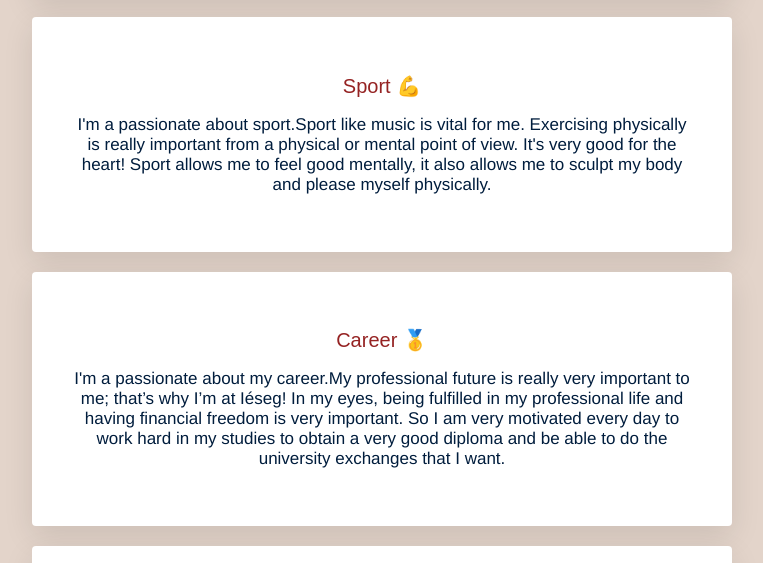
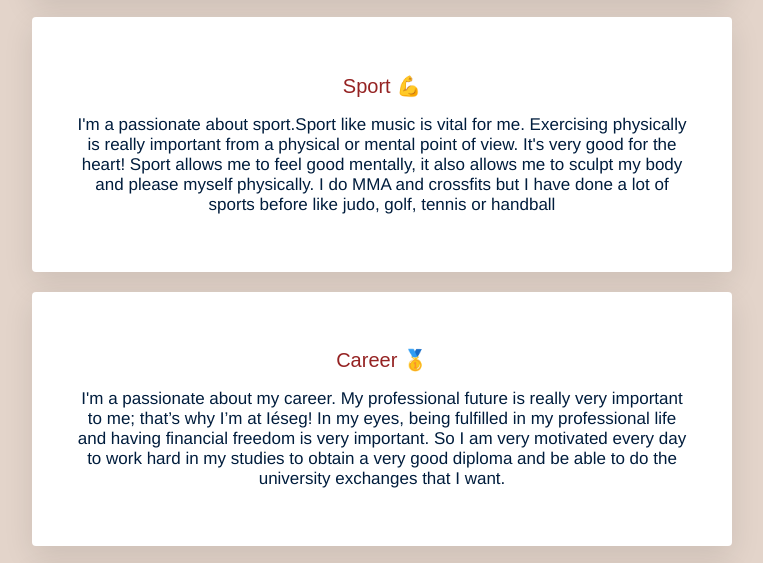
Before and after one commit to diegsnch/my-profile, a plain HTML site: page index.html in a window 1280 px wide. Shown: the part 829-1392 px from the top of the page, without its empty margins (258-1021 px from the left). Drawn offline with Linux system fonts and the light colour scheme; a web font is replaced by a local one.

Commit message:
Update index.html

```diff
--- a/index.html
+++ b/index.html
@@ -29,11 +29,11 @@
 			</div>
 			<div class="card-white">
 				<h2>Sport 💪</h2>
-				<p>I'm a passionate about sport.Sport like music is vital for me. Exercising physically is really important from a physical or mental point of view. It's very good for the heart! Sport allows me to feel good mentally, it also allows me to sculpt my body and please myself physically.</p>
+				<p>I'm a passionate about sport.Sport like music is vital for me. Exercising physically is really important from a physical or mental point of view. It's very good for the heart! Sport allows me to feel good mentally, it also allows me to sculpt my body and please myself physically. I do MMA and crossfits but I have done a lot of sports before like judo, golf, tennis or handball</p>
 			</div>
 			<div class="card-white">
 				<h2>Career 🥇</h2>
-				<p>I'm a passionate about my career.My professional future is really very important to me; that’s why I’m at Iéseg! In my eyes, being fulfilled in my professional life and having financial freedom is very important. So I am very motivated every day to work hard in my studies to obtain a very good diploma and be able to do the university exchanges that I want.</p>
+				<p>I'm a passionate about my career. My professional future is really very important to me; that’s why I’m at Iéseg! In my eyes, being fulfilled in my professional life and having financial freedom is very important. So I am very motivated every day to work hard in my studies to obtain a very good diploma and be able to do the university exchanges that I want.</p>
 			</div>
 			<div class="card-white">
 				<h2>Follow me</h2>
```
